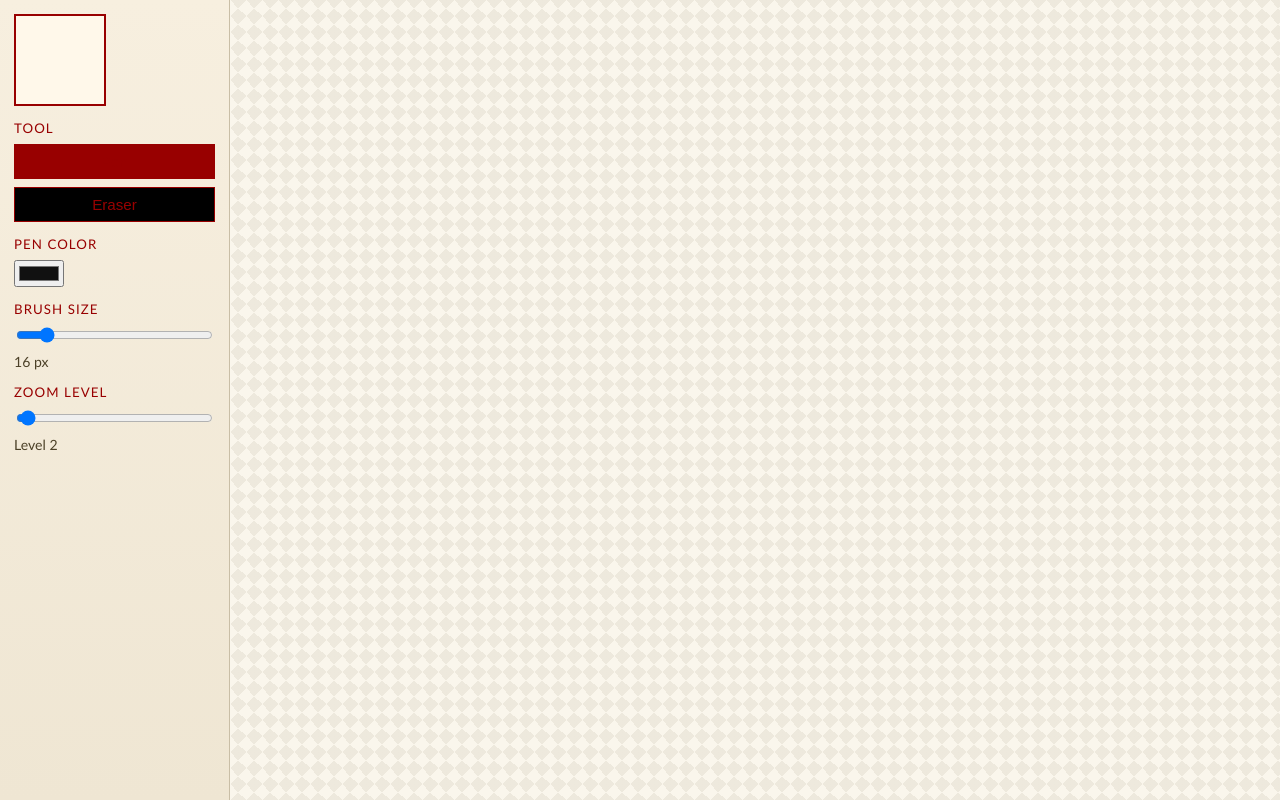
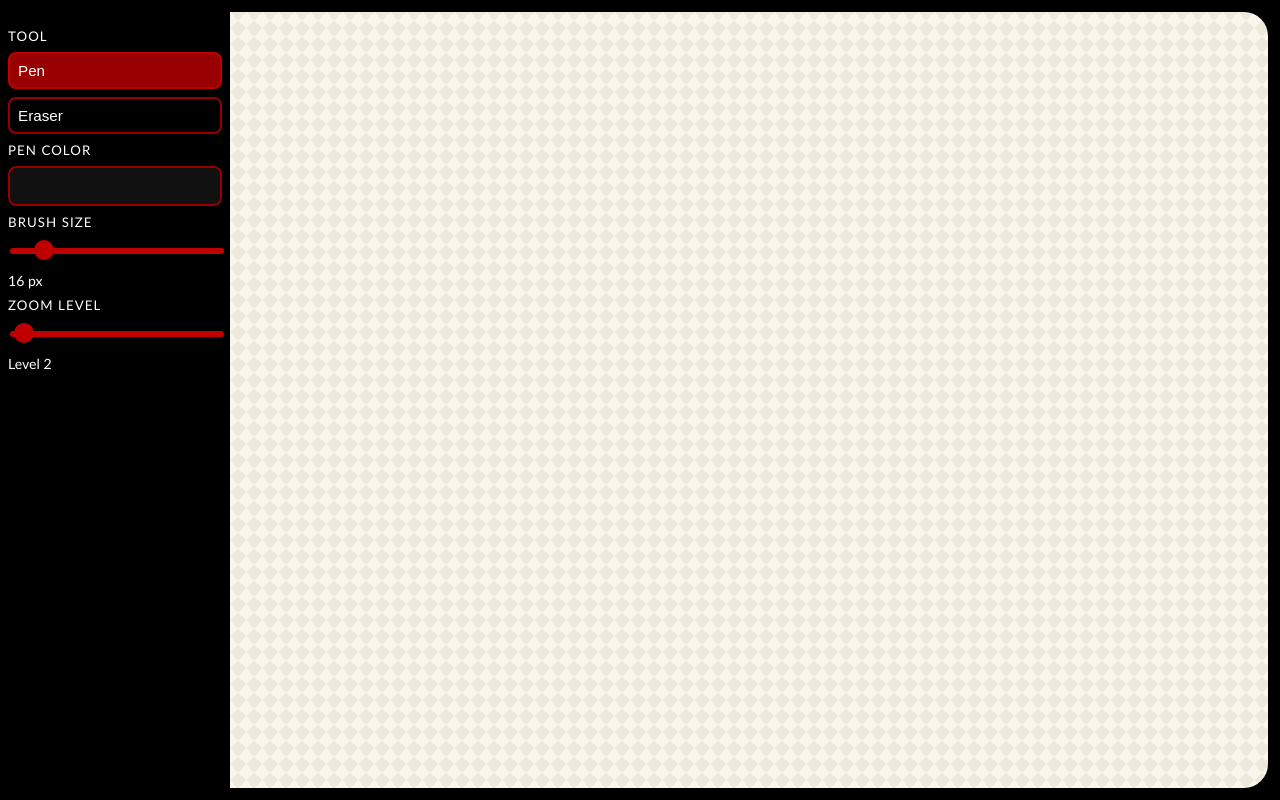
Before and after one commit to YetAnotherNotHacking/Jackpot, a Flask app: template app/templates/index.html in a window 1280 px wide. Run offline with Flask 3, Linux system fonts and the light colour scheme; the template is opened without the code that fills it, so the values that code supplies are empty; parts of the project's set-up code (start-up, migrations or seed data) failed here and were passed over.

Commit message:
better styling

```diff
--- a/app/static/css/styles.css
+++ b/app/static/css/styles.css
@@ -1,8 +1,9 @@
 :root {
-  --paper: #000000;
-  --ink: #980000ff;
-  --accent: #d95c37;
-  --soft: #e7dfcf;
+  --dark-red: #980000ff;
+  --light-red: #c00000ff;
+  --black: #000000ff;
+  --white: #ffffffff;
+  --yellow-white: #78634217;
   --panel-width: 230px;
 }
 
@@ -10,15 +11,18 @@
   box-sizing: border-box;
 }
 
-html,
 body {
   margin: 0;
   padding: 0;
-  width: 100%;
-  height: 100%;
+  width: 100vw;
+  height: 100vh;
+  overflow: hidden;
+  border-top: 12px solid var(--black);
+  border-right: 12px solid var(--black);
+  border-bottom: 12px solid var(--black);
   font-family: "Trebuchet MS", "Segoe UI", sans-serif;
-  color: var(--ink);
-  background: radial-gradient(circle at 20% 20%, #fefaf1, #f2ebdc 60%, #ede5d3);
+  color: var(--white);
+  background: var(--black); /* ensure background behind curved canvas is black */
 }
 
 .layout {
@@ -29,25 +33,27 @@ body {
 }
 
 .toolbar {
-  border-right: 1px solid #c9bea6;
-  background: linear-gradient(180deg, #f7efdf, #efe6d3);
-  padding: 14px;
+  background: var(--black);
+  padding: 8px;
   display: flex;
   flex-direction: column;
-  gap: 14px;
+  gap: 8px;
+  overflow-y: auto;
 }
 
-.brand {
-  width: 92px;
-  height: 92px;
-  border: 2px solid var(--ink);
-  background: #fff8ea;
-  display: flex;
-  align-items: center;
-  justify-content: center;
-  font-weight: 700;
-  letter-spacing: 0.04em;
-  text-transform: uppercase;
+.toolbar img {
+  max-width: 100%;
+  height: auto;
+  object-fit: contain;
+}
+
+.brand-logo {
+  width: 100%;
+  max-width: 180px;
+  height: auto;
+  object-fit: contain;
+  margin: -6px auto;
+  display: block;
 }
 
 .tool-group {
@@ -63,35 +69,48 @@ body {
 }
 
 .tool-btn {
-  border: 1px solid #980000ff;
-  background: #000000;
-  color: var(--ink);
+  background: var(--black);
+  color: var(--white);
+  border: 2px solid var(--dark-red);
   font-size: 0.95rem;
-  padding: 8px;
+  padding: 8px 14px 8px 8px; /* Increased right padding */
   cursor: pointer;
+  border-radius: 8px;
+  display: flex;
+  justify-content: flex-start;
+  align-items: center;
+  transition: all 0.2s;
+  gap: 12px;
+}
+
+.tool-icon {
+  width: 20px;
+  height: 20px;
+  filter: invert(1);
 }
 
 .tool-btn.active {
-  background: var(--ink);
-  color: #980000ff;
-  border-color: var(--ink);
+  background: var(--dark-red);
+  border-color: var(--light-red);
+}
+
+.tool-btn.clear {
+  border-color: var(--light-red);
+}
+
+.tool-btn.clear:hover {
+  background: var(--light-red);
 }
 
 .value-label {
   font-size: 0.88rem;
-  color: #4c4128;
-}
-
-.help-text {
-  font-size: 0.8rem;
-  line-height: 1.35;
-  color: #574d37;
-  margin: 4px 0 0;
+  color: var(--white);
 }
 
 .canvas-wrap {
   position: relative;
   overflow: hidden;
+  background: var(--black);
 }
 
 #drawCanvas {
@@ -99,12 +118,62 @@ body {
   height: 100%;
   display: block;
   cursor: crosshair;
+  border-radius: 24px;
+  border-top-left-radius: 0;
+  border-bottom-left-radius: 0;
   background:
-    linear-gradient(45deg, rgba(120, 99, 66, 0.09) 25%, transparent 25%) -8px 0 / 16px 16px,
-    linear-gradient(-45deg, rgba(120, 99, 66, 0.09) 25%, transparent 25%) -8px 0 / 16px 16px,
-    linear-gradient(45deg, transparent 75%, rgba(120, 99, 66, 0.09) 75%) -8px 0 / 16px 16px,
-    linear-gradient(-45deg, transparent 75%, rgba(120, 99, 66, 0.09) 75%) -8px 0 / 16px 16px,
+    linear-gradient(45deg, var(--yellow-white) 25%, transparent 25%) -8px 0 / 16px 16px,
+    linear-gradient(-45deg, var(--yellow-white) 25%, transparent 25%) -8px 0 / 16px 16px,
+    linear-gradient(45deg, transparent 75%, var(--yellow-white) 75%) -8px 0 / 16px 16px,
+    linear-gradient(-45deg, transparent 75%, var(--yellow-white) 75%) -8px 0 / 16px 16px,
     #faf6ec;
+}
+
+/* Custom styles for inputs */
+input[type="color"] {
+  -webkit-appearance: none;
+  border: none;
+  width: 100%;
+  height: 40px;
+  border-radius: 8px;
+  cursor: pointer;
+  padding: 0;
+  background: var(--black);
+}
+
+input[type="color"]::-webkit-color-swatch-wrapper {
+  padding: 0;
+}
+
+input[type="color"]::-webkit-color-swatch {
+  border: 2px solid var(--dark-red);
+  border-radius: 8px;
+}
+
+input[type="range"] {
+  -webkit-appearance: none;
+  width: 100%;
+  background: transparent;
+  padding: 8px 0;
+  accent-color: var(--light-red);
+}
+
+input[type="range"]::-webkit-slider-thumb {
+  -webkit-appearance: none;
+  height: 20px;
+  width: 20px;
+  border-radius: 50%;
+  background: var(--light-red);
+  cursor: pointer;
+  margin-top: -8px;
+}
+
+input[type="range"]::-webkit-slider-runnable-track {
+  width: 100%;
+  height: 6px;
+  cursor: pointer;
+  background: var(--light-red);
+  border-radius: 3px;
 }
 
 @media (max-width: 900px) {
@@ -115,7 +184,7 @@ body {
 
   .toolbar {
     border-right: none;
-    border-bottom: 1px solid #c9bea6;
+    border-bottom: 1px solid #ffffff;
     flex-direction: row;
     flex-wrap: wrap;
     align-items: flex-start;
```
